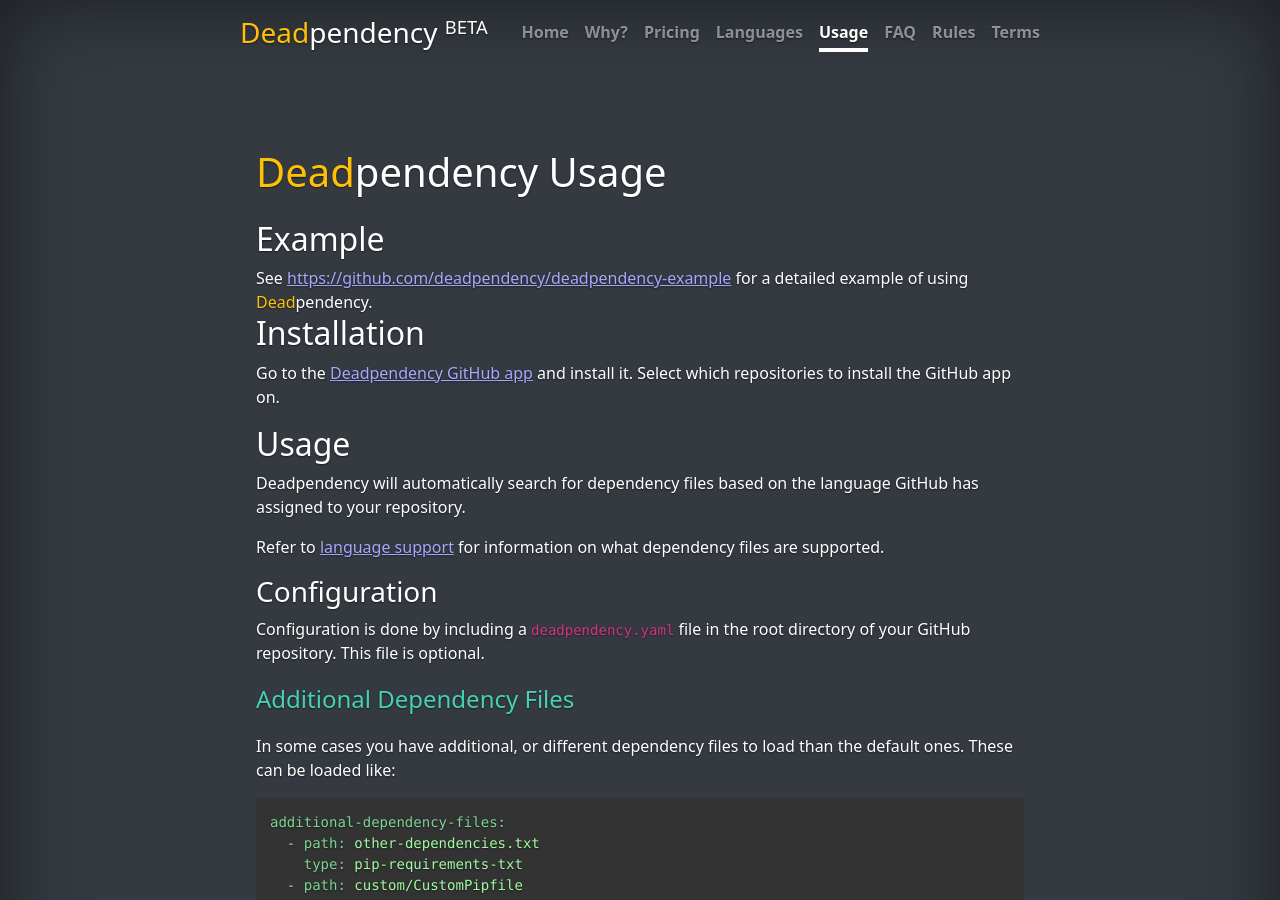
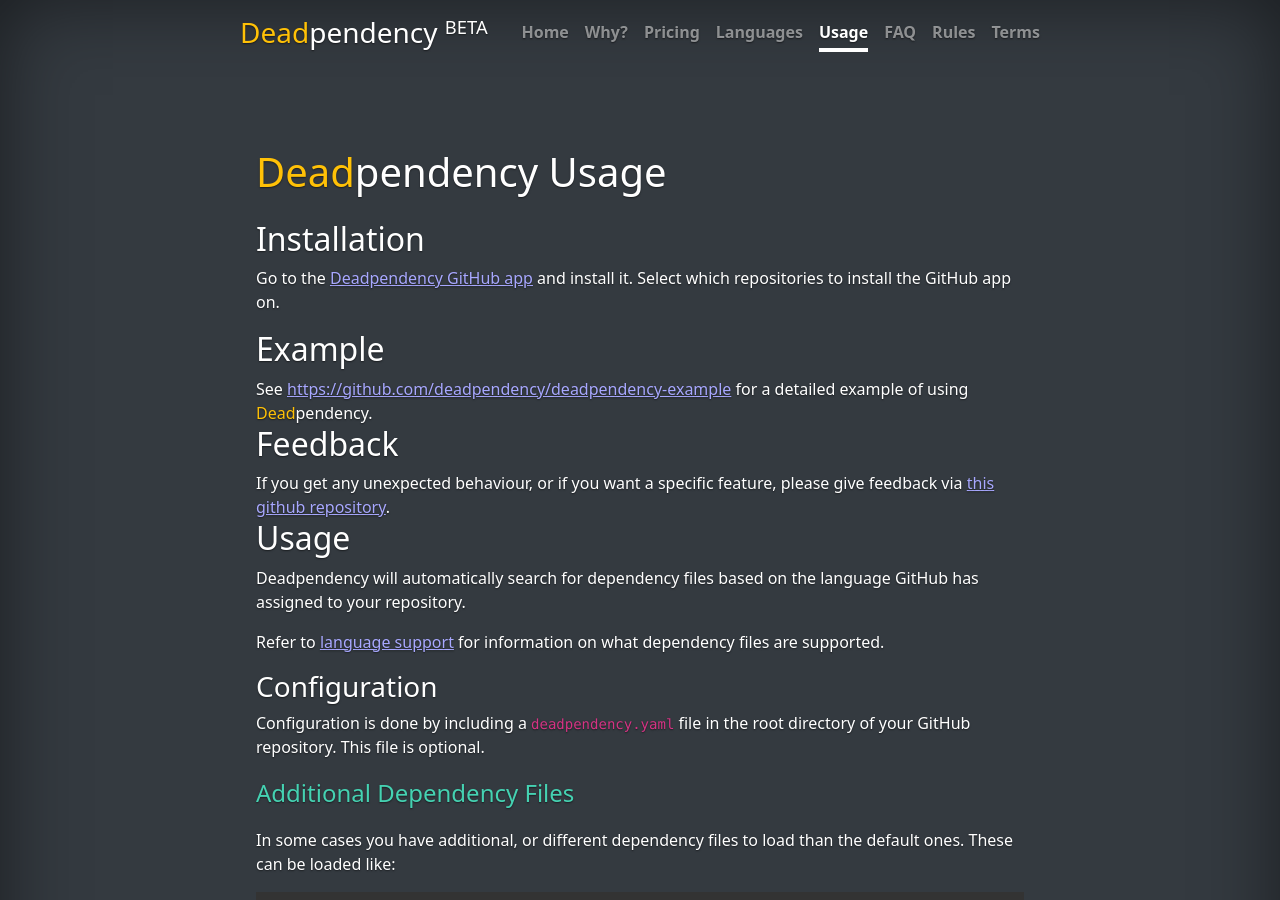
Before and after one commit to deadpendency/deadpendency.github.io, a Jekyll site: the page built from usage.html, in a window 1280 px wide and 900 px high. Built offline with Jekyll 4.4.1, drawn with Linux system fonts in a browser that asks for light colours; nearby versions of some CDN libraries.

Commit message:
Add link to feedback repo in usage page

```diff
--- a/usage.html
+++ b/usage.html
@@ -8,15 +8,19 @@
 <div class="faq-page">
 <h1 class="mb-4"><span class="text-warning">Dead</span><span class="text-white">pendency</span> Usage</h1>
 
-<h2>Example</h2>
-
-See <a href="https://github.com/deadpendency/deadpendency-example" target="_blank">https://github.com/deadpendency/deadpendency-example</a> for a detailed example of using <span class="text-warning">Dead</span><span class="text-white">pendency</span>.
-
 <h2>Installation</h2>
 
 <p>
   Go to the <a href="https://github.com/apps/deadpendency" target="_blank">Deadpendency GitHub app</a> and install it. Select which repositories to install the GitHub app on.
 </p>
+
+<h2>Example</h2>
+
+See <a href="https://github.com/deadpendency/deadpendency-example" target="_blank">https://github.com/deadpendency/deadpendency-example</a> for a detailed example of using <span class="text-warning">Dead</span><span class="text-white">pendency</span>.
+
+<h2>Feedback</h2>
+
+If you get any unexpected behaviour, or if you want a specific feature, please give feedback via <a href="https://github.com/deadpendency/deadpendency/issues" target="_blank">this github repository</a>.
 
 <h2>Usage</h2>
 
```
